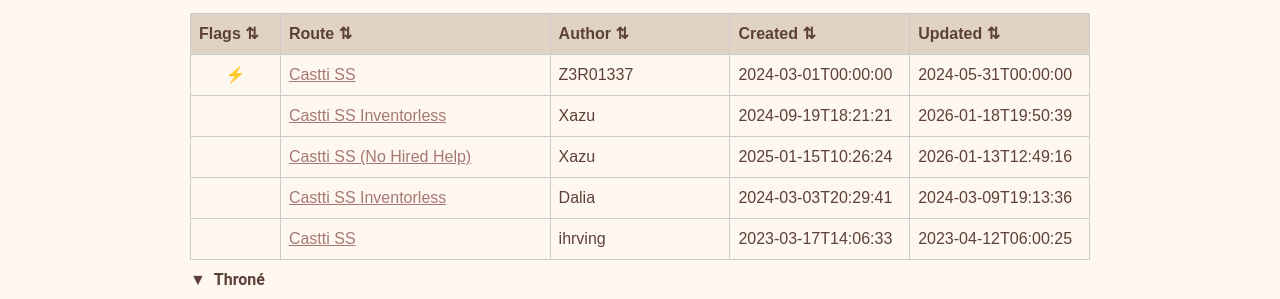
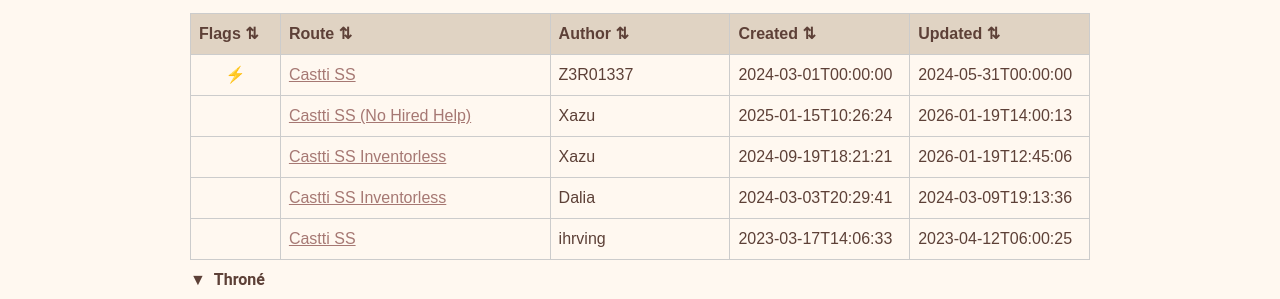
Before and after one commit to yetanotherf0rked/octopath2-stuff, a Jekyll site: the page built from index.html, in a window 1280 px wide and 900 px high, scrolled down 861 px. Shown: the part 153-452 px from the top of the window. Built offline with Jekyll 4.4.1, drawn with Linux system fonts in a browser that asks for light colours.

Commit message:
Update _data/routes-with-timestamps.json with latest timestamps

```diff
--- a/_data/routes-with-timestamps.json
+++ b/_data/routes-with-timestamps.json
@@ -112,7 +112,7 @@
           "author": "Xazu",
           "link": "https://docs.google.com/spreadsheets/d/1qzNO9OsuzGLlGY-Pr48SY0PFZ_VmtKFfSSI0VhELAsE/edit?gid=797872620#gid=797872620",
           "created": "2024-09-19T18:21:21",
-          "updated": "2026-01-18T19:50:39",
+          "updated": "2026-01-19T12:45:06",
           "certainty": "high"
         },
         {
@@ -145,7 +145,7 @@
           "author": "Xazu",
           "link": "https://docs.google.com/spreadsheets/d/1bpgNUcmFAnjvspcYXy_P8nZodDQEI3E5yt7UbtBjT3M/",
           "created": "2025-01-15T10:26:24",
-          "updated": "2026-01-13T12:49:16",
+          "updated": "2026-01-19T14:00:13",
           "certainty": "high"
         }
       ],
```
